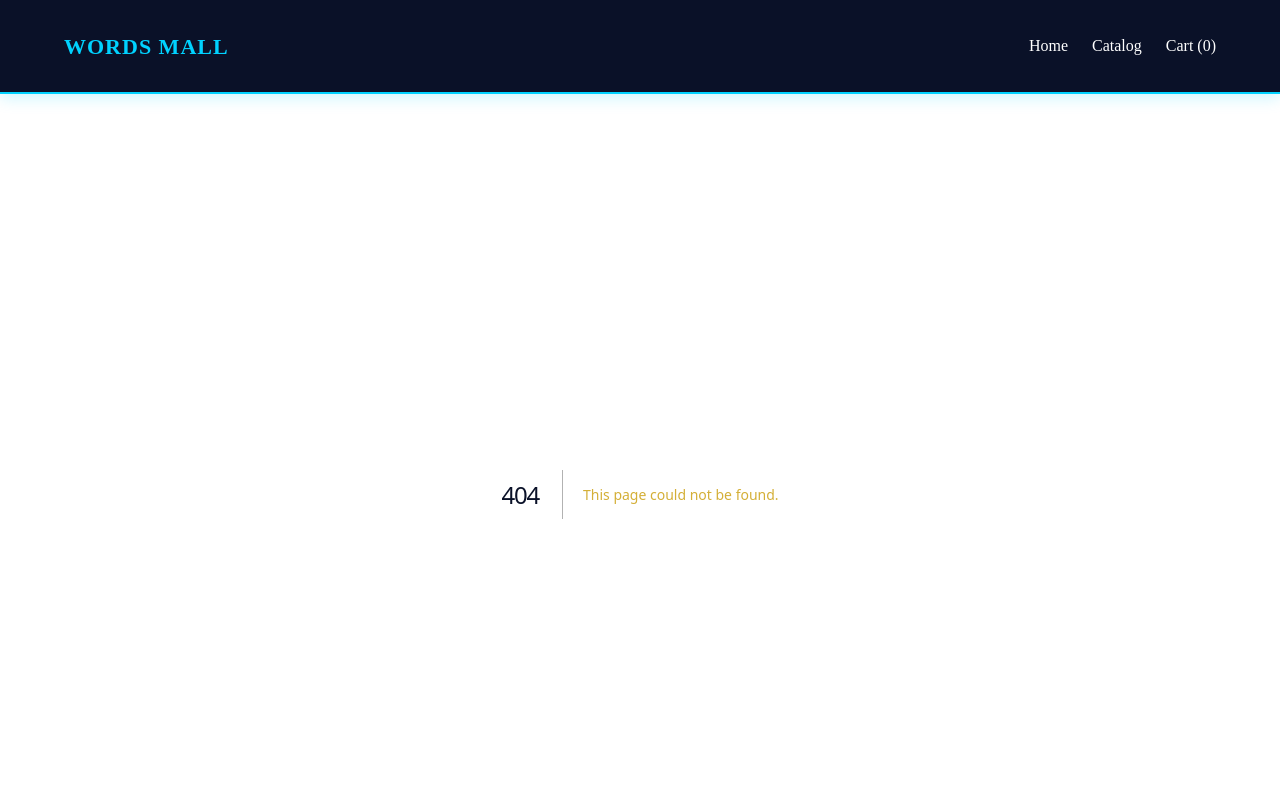
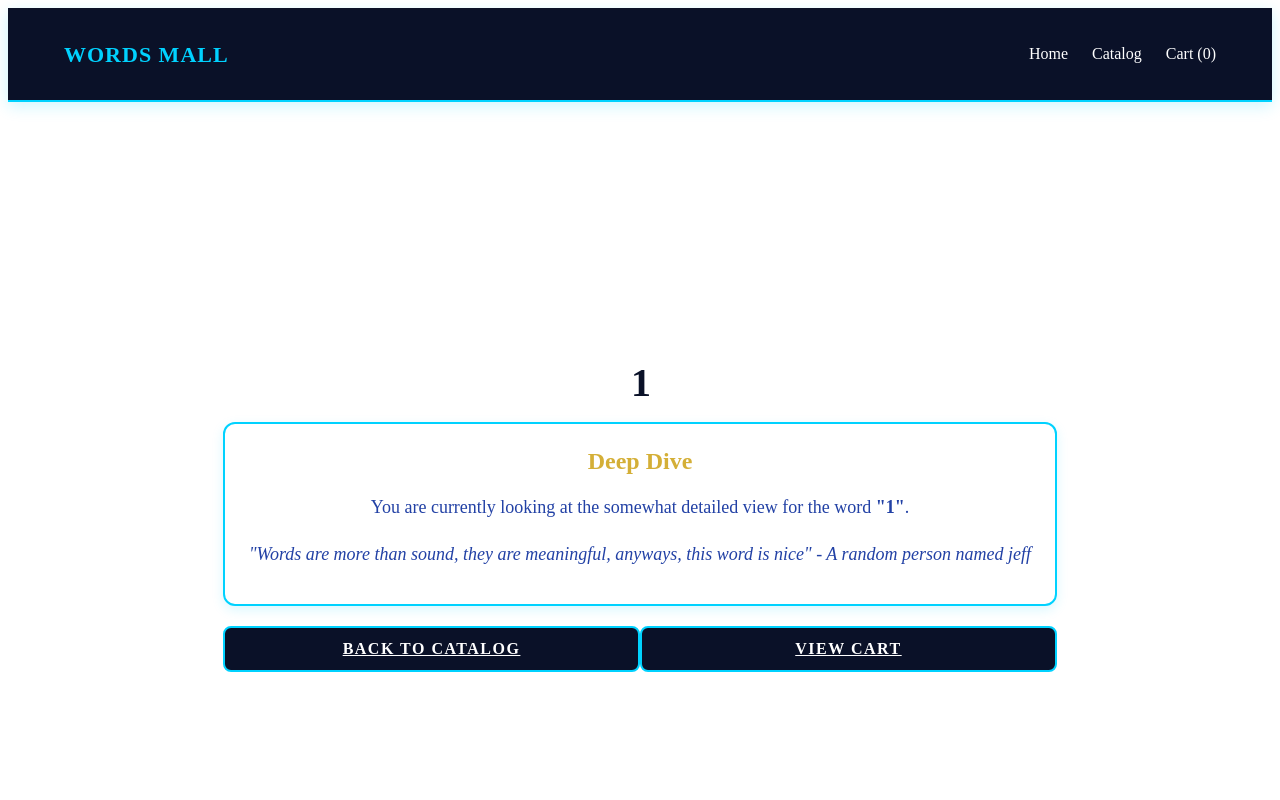
Before and after one commit to rlmmartin/Adv.-Front-End-Programming---CPAN-144-0NC, a Next.js app: page /words/1 in a window 1280 px wide. Before the commit this address had no page. Shown: the top 800 px of the page. Built offline with nearby package versions, Linux system fonts and the light colour scheme.

Commit message:
Implement dynamic routing for word details and added a few nav links

```diff
--- a/components/Wordcard.js
+++ b/components/Wordcard.js
@@ -1,25 +1,32 @@
-/* i forgot who's responsibility this was, but i updated it, Raymond Apr 9 */
+// The comments here arent very good, i'll clean it up later (Raymond April 11)
 
+import Link from 'next/link'; /* April 11th: Imported Link for the dynamic routing */
+
+/* April 9th: i forgot who's responsibility this was, but i updated it, Raymond Apr 9 */
 export default function WordCard({ word, definition, onBuy }) {
   return (
-    // main card container
-    /* Added by raymond for the blue/gold word box style */
+    // April 9th: main card container
+    /* April 9th: Added by raymond for the blue/gold word box style */
     <div className="word-card-box">
 
-      {/* display the word */}
-      {/* Added by raymond for proper header scaling */}
-      <h2 className="capitalize">
-        {word}
-      </h2>
+      {/* April 11th: Wrapped the word title in a Link component so clicking it takes you to the new details page */}
+      <Link href={`/words/${word.toLowerCase()}`}>
+        {/* April 9th: display the word */}
+        {/* April 9th: Added by raymond for proper header scaling */}
+        {/* April 11th: Added cursor-pointer and hover colors so users know it is clickable now */}
+        <h2 className="capitalize cursor-pointer hover:text-blue-500 transition-colors">
+          {word}
+        </h2>
+      </Link>
 
-      {/* display the definition */}
-      {/* Added by raymond for consistent blue text and italic style, so everything looks nice */}
+      {/* April 9h: display the definition */}
+      {/* April 9th: Added by raymond for consistent blue text and italic style, so everything looks nice */}
       <p className="italic">
         "{definition}"
       </p>
 
-      {/* button to add word to cart */}
-      {/* Added by raymond for the very nice button theme */}
+      {/* April 9h: button to add word to cart */}
+      {/* April 9th: Added by raymond for the very nice button theme */}
       <button
         onClick={onBuy}
         className="btn-mall mt-4"
--- /dev/null
+++ b/pages/words/[id].js
@@ -0,0 +1,51 @@
+// Done by Raymond Apr 11, well actually the 12th
+// This file here uses the useRouter hook so that we get the id for the word
+// from the url that can be clicked from the catalog section, and it renders a
+//unique  page, like a profile for the word. (it is that every word has the same description but oh well)
+
+import { useRouter } from 'next/router';
+import Head from 'next/head';
+import Link from 'next/link';
+
+export default function WordDetails() {
+  // so i use this hook to get the id from the URL (this is for the dynamic part)
+  const router = useRouter();
+  const { id } = router.query;
+
+  // andd this fulfills the Phase 2 requirement for Dynamic Routes
+  // simply put, it allows us to show specific info for whatever word the user clicked
+  return (
+    <div className="min-h-screen flex flex-col items-center justify-center p-4">
+      {/* Dynamic page title so the tab in the browser shows the actual word */}
+      <Head>
+        <title>WordsMall / {id}</title>
+      </Head>
+
+      <main className="text-center max-w-2xl">
+        {/* Using capitalize here to keep the "WordsMall" nice n professional */}
+        <h1 className="capitalize text-5xl mb-6">{id}</h1>
+
+        {/* lastly this div uses our standard card styling for design consistency  */}
+        <div className="word-card-box">
+          <h2 className="text-[#d4af37] text-2xl mb-4">Deep Dive</h2>
+          <p className="mb-4">
+            You are currently looking at the somewhat detailed view for the word <strong>"{id}"</strong>.
+          </p>
+          <p className="italic text-blue-500">
+            "Words are more than sound, they are meaningful, anyways, this word is nice" - A random person named jeff
+          </p>
+        </div>
+
+        {/* here i have the navigation links   */}
+        <div className="mt-8 flex gap-4 justify-center">
+          <Link href="/catalog" className="btn-mall">
+            Back to Catalog
+          </Link>
+          <Link href="/cart" className="btn-mall">
+            View Cart
+          </Link>
+        </div>
+      </main>
+    </div>
+  );
+}
```
